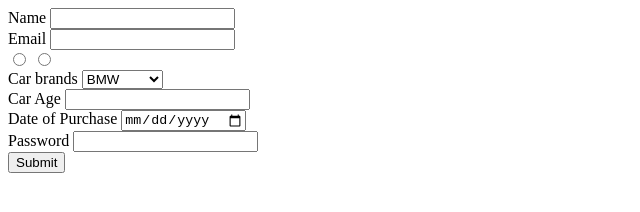
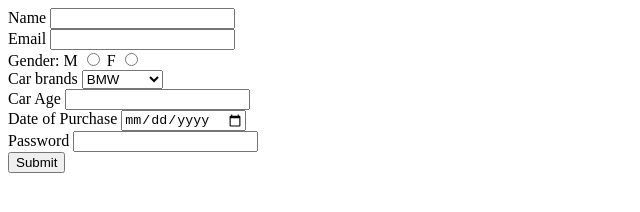
Before and after one commit to acciojob/car-insurance-form-deepak-singh-jethi, a website: page main.html in a window 1280 px wide. Shown: the full height of the page, 0-640 px from the left. Drawn offline with Linux system fonts and the light colour scheme.

Commit message:
created a submission

```diff
--- a/main.html
+++ b/main.html
@@ -19,8 +19,11 @@
       </div>
 
       <div>
-        <input type="radio" name="gender" id="gender" />
-        <input type="radio" name="gender" id="gender" />
+             <label for="gender">Gender:</label>
+			 <label for="gender_m">M</label>
+			  <input type="radio" id="gender_m" name="gender" required>
+			  <label for="gender">F</label>
+			  <input type="radio" id="gender_f" name="gender" required>
       </div>
 
       <div>
```
